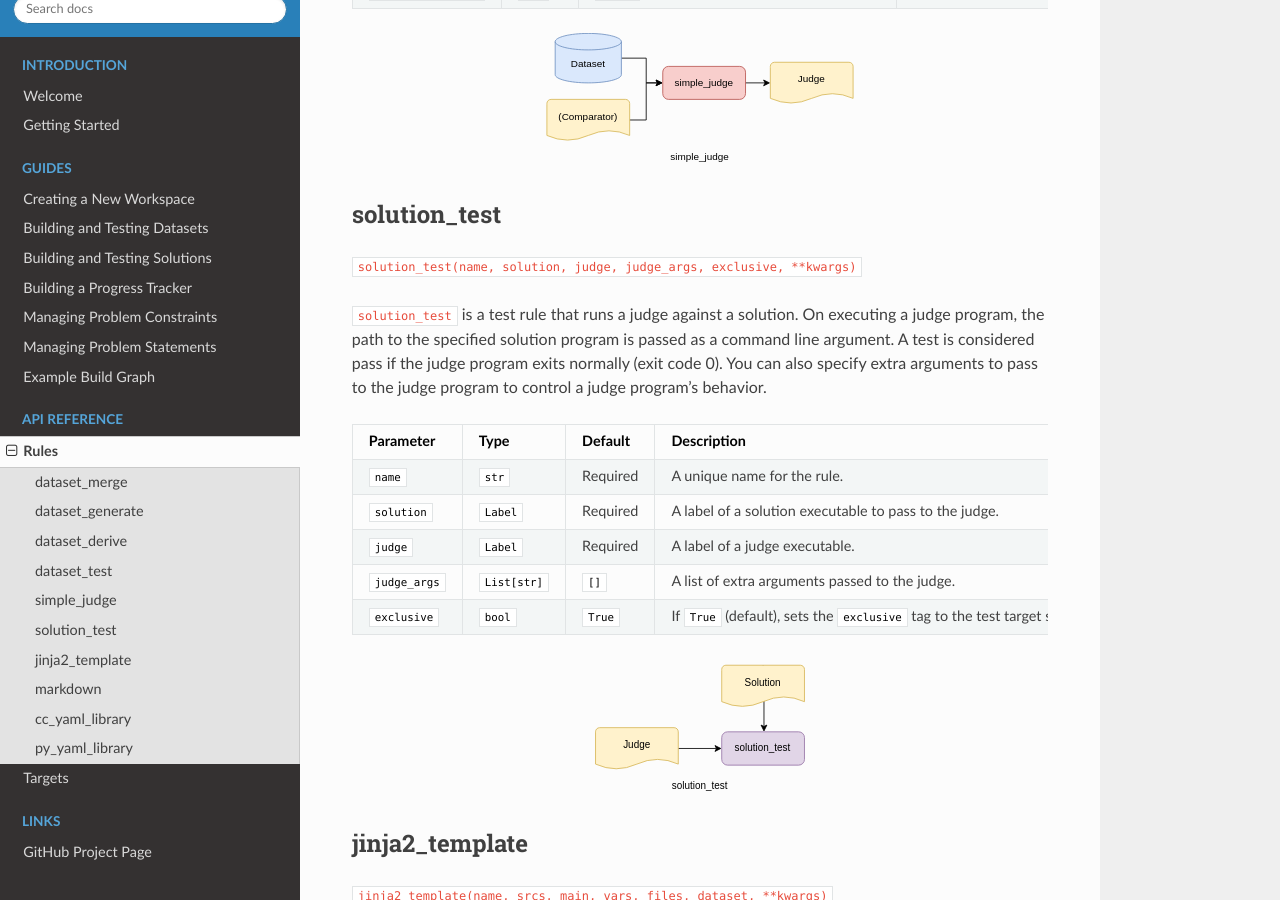
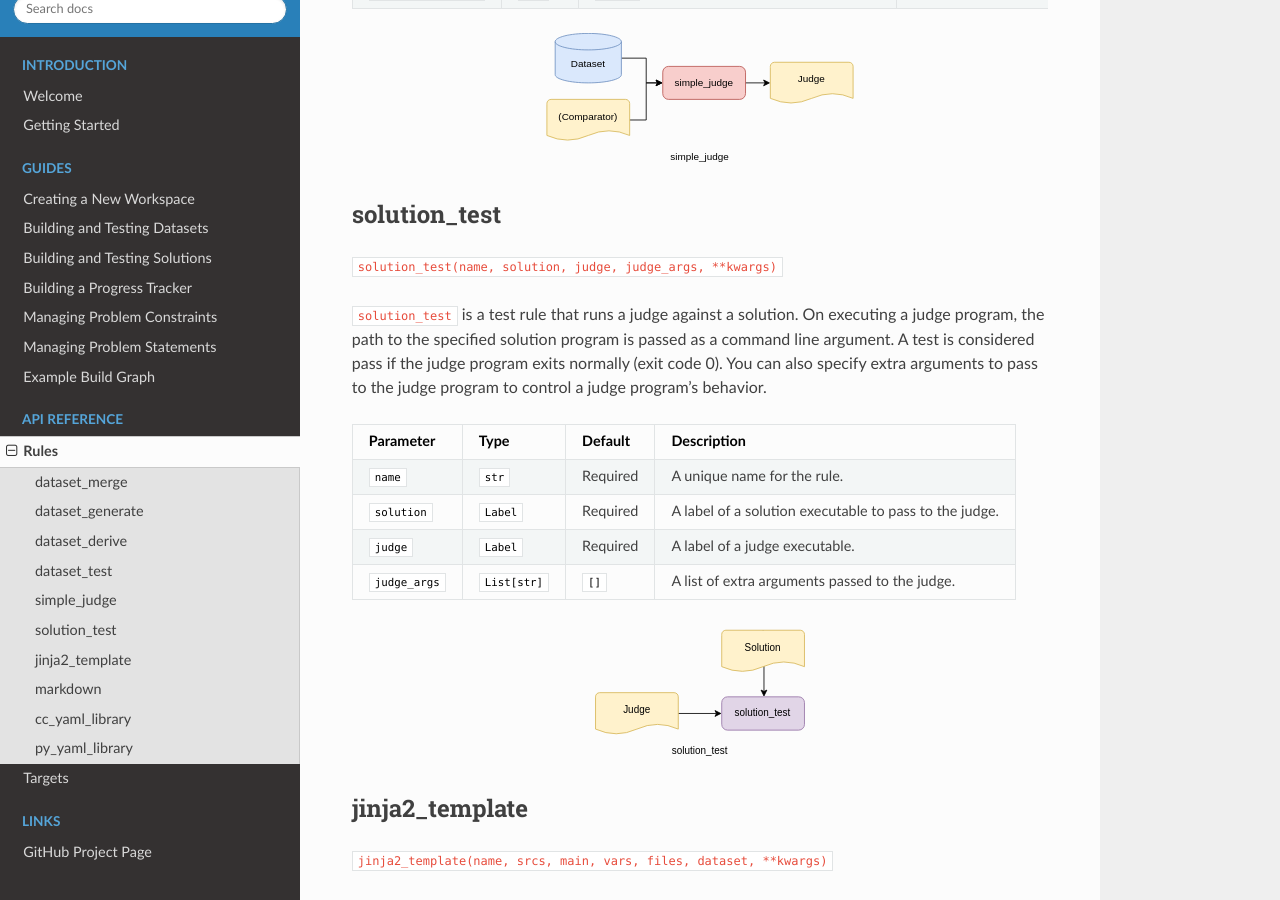
Before and after one commit to nya3jp/rules_contest, a Sphinx documentation site: the page built from docs/reference/rules.md, in a window 1280 px wide and 900 px high, scrolled down 3420 px. Built offline with Sphinx 7.4.7 and the Read the Docs theme 2.0.0, drawn with Linux system fonts in a browser that asks for light colours.

Commit message:
Revert "Set the exclusive tag to solution_test by default"
This reverts commit e16fc794364e7169bd7fc0484a11002f2895c415.

This change has huge performance implication and not configurable at
runtime. Let us revisit later.

```diff
--- a/docs/reference/rules.md
+++ b/docs/reference/rules.md
@@ -117,7 +117,7 @@ the expectation of a solution.
 
 ## solution_test
 
-`solution_test(name, solution, judge, judge_args, exclusive, **kwargs)`
+`solution_test(name, solution, judge, judge_args, **kwargs)`
 
 `solution_test` is a test rule that runs a judge against a solution.
 On executing a judge program, the path to the specified solution program is
@@ -131,7 +131,6 @@ pass to the judge program to control a judge program's behavior.
 | `solution` | `Label` | Required | A label of a solution executable to pass to the judge. |
 | `judge` | `Label` | Required | A label of a judge executable. |
 | `judge_args` | `List[str]` | `[]` | A list of extra arguments passed to the judge. |
-| `exclusive` | `bool` | `True` | If `True` (default), sets the `exclusive` tag to the test target so that the test does not run in parallel with other tests. |
 
 ![solution_test](../images/solution_test.svg)
 
```
Also changed, not shown: 2 other files.
